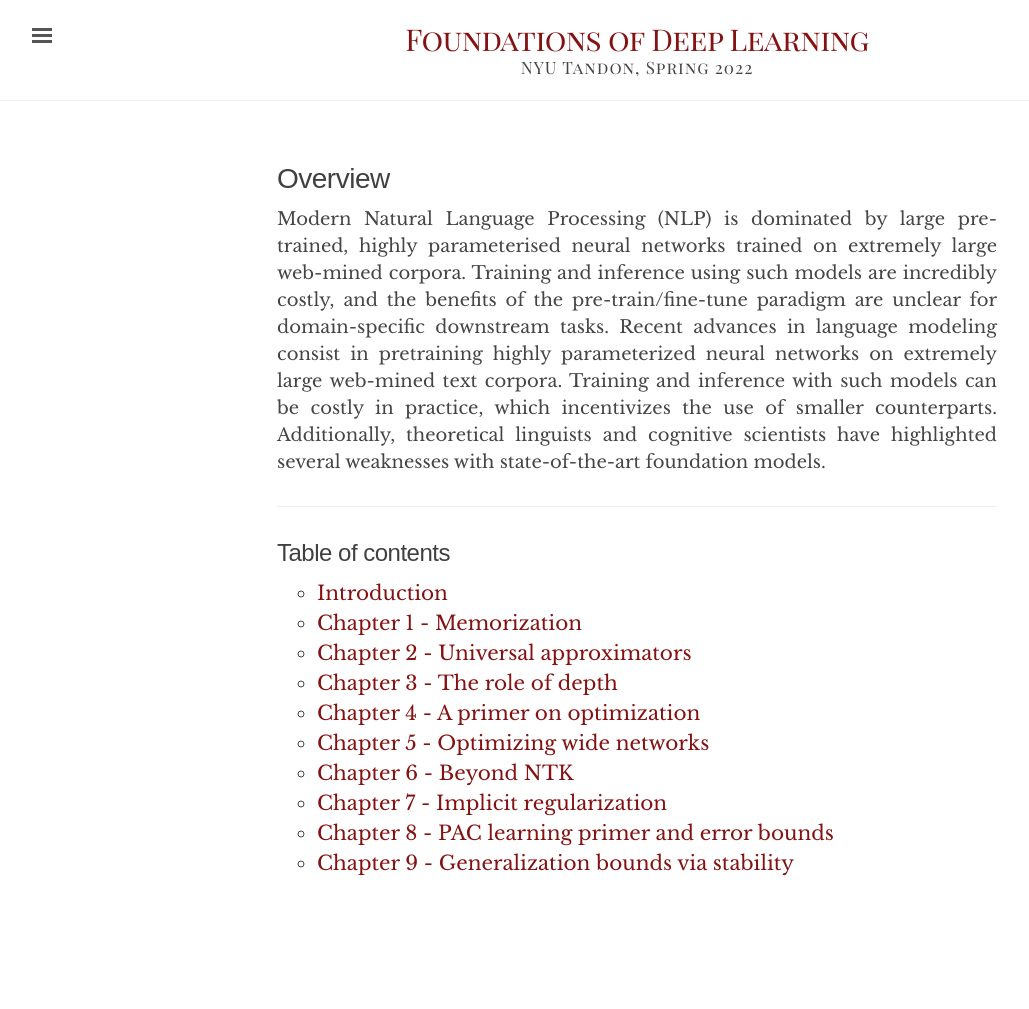
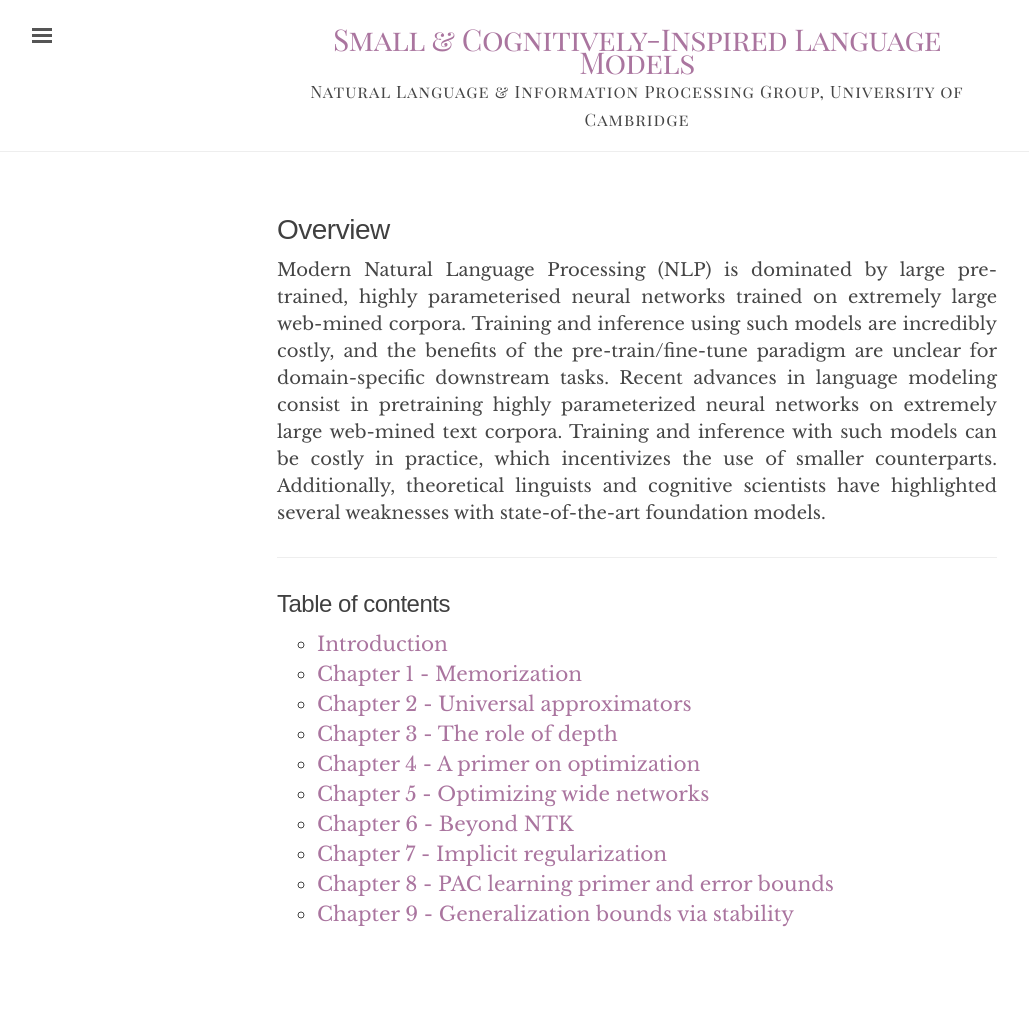
Before and after one commit to suchirsalhan/slm, a Jekyll site: the page built from index.md, in a window 1280 px wide. Shown: the whole page, without its empty margins (3-1032 px from the left). Built offline with Jekyll 4.4.1, drawn with Linux system fonts in a browser that asks for light colours; nearby versions of some CDN libraries; before the commit the page ends 958 px from its top, so only the background shows below that.

Commit message:
Update _config.yml

```diff
--- a/_config.yml
+++ b/_config.yml
@@ -1,13 +1,13 @@
 # Setup
-title:               Foundations of Deep Learning
-tagline:             NYU Tandon, Spring 2022
+title:               Small & Cognitively-Inspired Language Models
+tagline:             Natural Language & Information Processing Group, University of Cambridge
 description:         >- # this means to ignore newlines until "url:"
   Quicklinks
 url:                 https://suchirsalhan.github.io
-baseurl:             '/fodl' # the subpath of your site, e.g. /blog
+baseurl:             '/slm' # the subpath of your site, e.g. /blog
 
 # Color scheme. Options: red, orange, magenta, cyan, blue, brown
-color-scheme:
+color-scheme: magenta
 
 # Permalinks
 permalink: pretty
```
